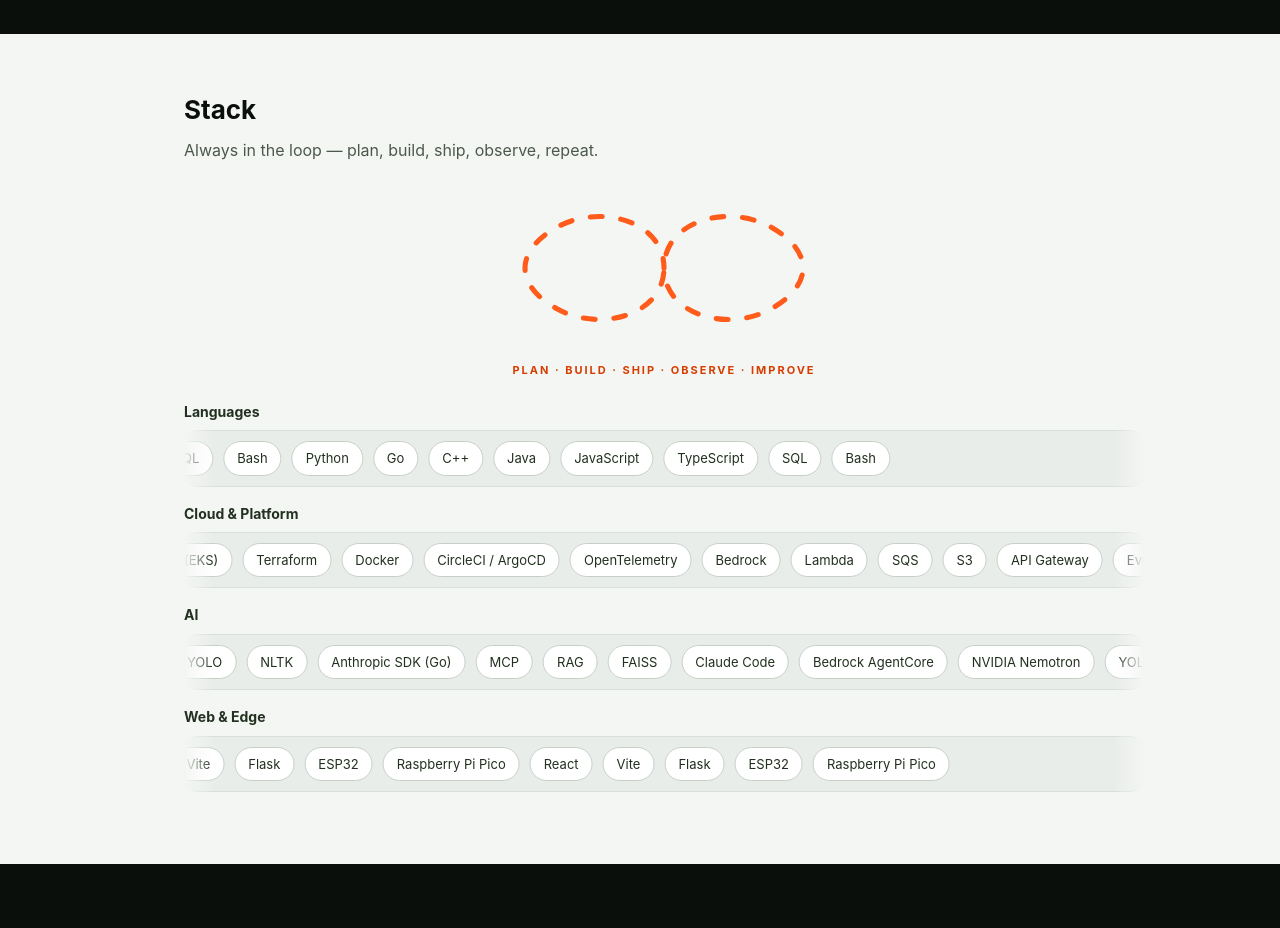
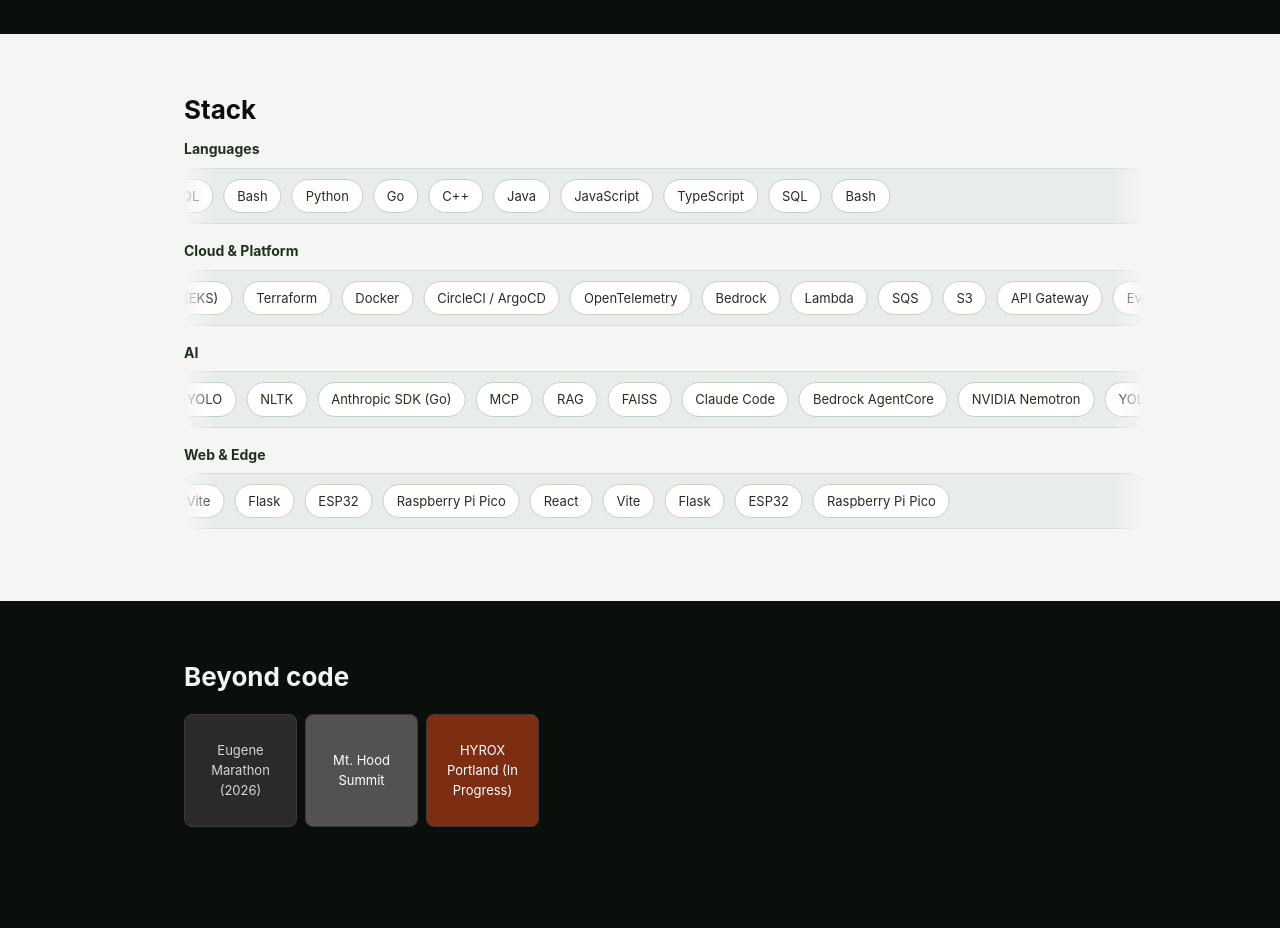
Before and after one commit to Farzaanw/Personal-Webpage, a React (Vite) app in the folder frontend/: page / in a window 1280 px wide. Shown: the part 1600-2528 px from the top of the page. After the commit the page ends 2483 px from the top, so only its background shows below. Built offline with nearby package versions, Linux system fonts and the light colour scheme.

Commit message:
Remove DevOps infinity loop graphic and its tagline/stages text; keep skill conveyor bands

```diff
--- a/frontend/src/pages/RebuildHome.jsx
+++ b/frontend/src/pages/RebuildHome.jsx
@@ -159,13 +159,6 @@
           <div className="rb-inner">
             <div className="rb-reveal">
               <h2 className="rb-h2">Stack</h2>
-              <p className="rb-lede">Always in the loop — plan, build, ship, observe, repeat.</p>
-              <div className="rb-loop-wrap" aria-hidden="true">
-                <svg className="rb-loop-svg" viewBox="0 0 200 100" role="presentation">
-                  <path className="rb-loop-path" d="M100 50 C100 22 62 12 37 26 C12 40 12 60 37 74 C62 88 100 78 100 50 C100 22 138 12 163 26 C188 40 188 60 163 74 C138 88 100 78 100 50" />
-                </svg>
-                <div className="rb-loop-stages">PLAN · BUILD · SHIP · OBSERVE · IMPROVE</div>
-              </div>
             </div>
             <LoopBand title="Languages" items={siteContent.skills.languages} duration="34s" />
             <LoopBand title="Cloud & Platform" items={siteContent.skills.cloud} reverse duration="52s" />
--- a/frontend/src/styles/Rebuild.css
+++ b/frontend/src/styles/Rebuild.css
@@ -90,12 +90,7 @@
 .rb-pixel:hover .rb-pixel-popup, .rb-pixel:focus .rb-pixel-popup { display: block; }
 
 
-/* Stack: animated DevOps infinity loop + constantly moving loop bands. */
-.rb-loop-wrap { text-align: center; margin: 4px 0 22px; }
-.rb-loop-svg { width: min(340px, 82%); height: auto; }
-.rb-loop-path { fill: none; stroke: var(--rb-accent); stroke-width: 3; stroke-linecap: round; stroke-dasharray: 7 11; animation: rb-dashflow 5s linear infinite; }
-@keyframes rb-dashflow { to { stroke-dashoffset: -180; } }
-.rb-loop-stages { font-size: 11px; letter-spacing: .18em; color: var(--rb-accent-ink); font-weight: 700; margin-top: 2px; }
+/* Stack: constantly moving conveyor bands of skill chips. */
 .rb-loopband { margin-bottom: 16px; }
 .rb-loopband h3 { font-size: 14px; margin: 0 0 8px; color: #22301F; }
 .rb-loop-viewport { overflow: hidden; background: #E9EDE9; border: 1px solid #D8DED8; border-radius: 12px; padding: 10px 0; -webkit-mask-image: linear-gradient(90deg, transparent, #000 3%, #000 97%, transparent); mask-image: linear-gradient(90deg, transparent, #000 3%, #000 97%, transparent); }
@@ -110,7 +105,7 @@
 .rb-reveal.rb-inview { opacity: 1; transform: none; }
 @media (prefers-reduced-motion: reduce) {
   .rb-reveal { opacity: 1; transform: none; transition: none; }
-  .rb-marquee-track, .rb-loop-track, .rb-loop-path { animation: none; }
+  .rb-marquee-track, .rb-loop-track { animation: none; }
 }
 
 @media (max-width: 700px) {
```
